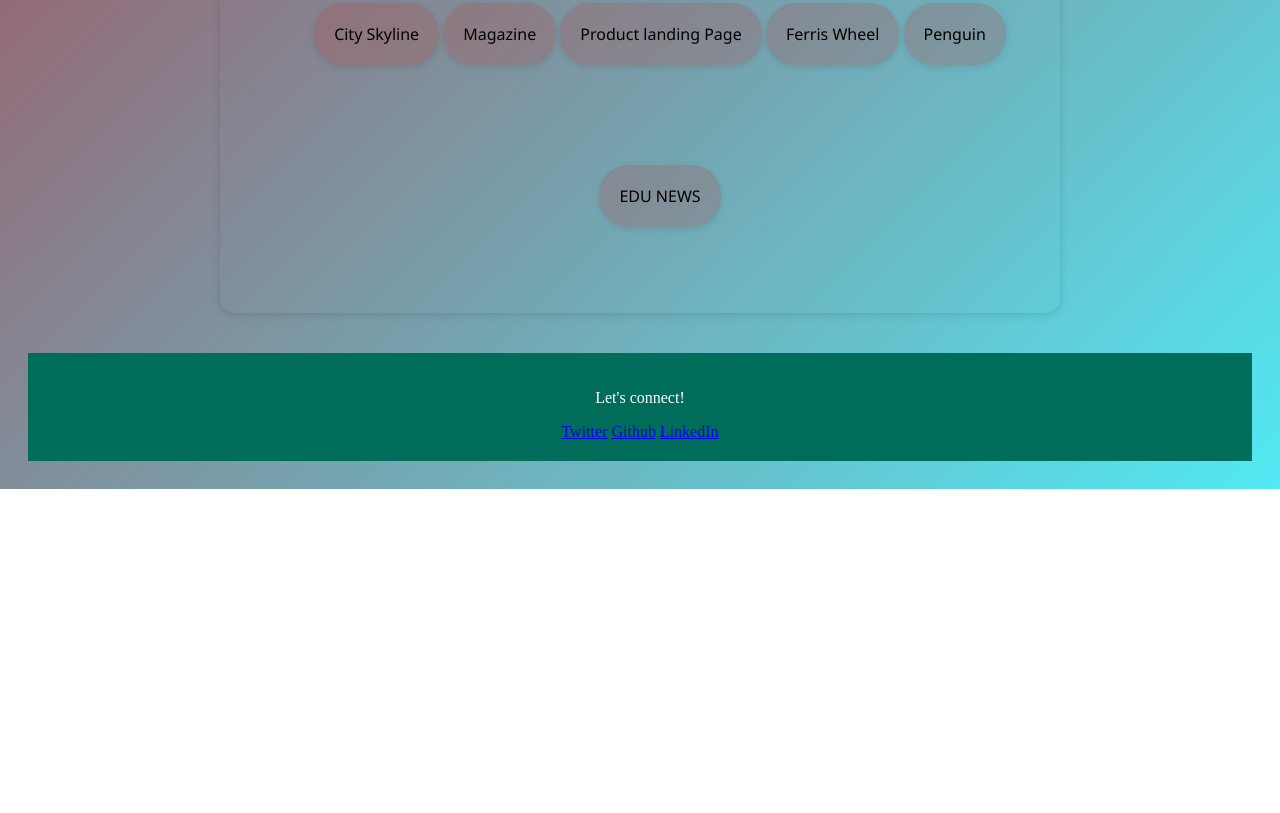
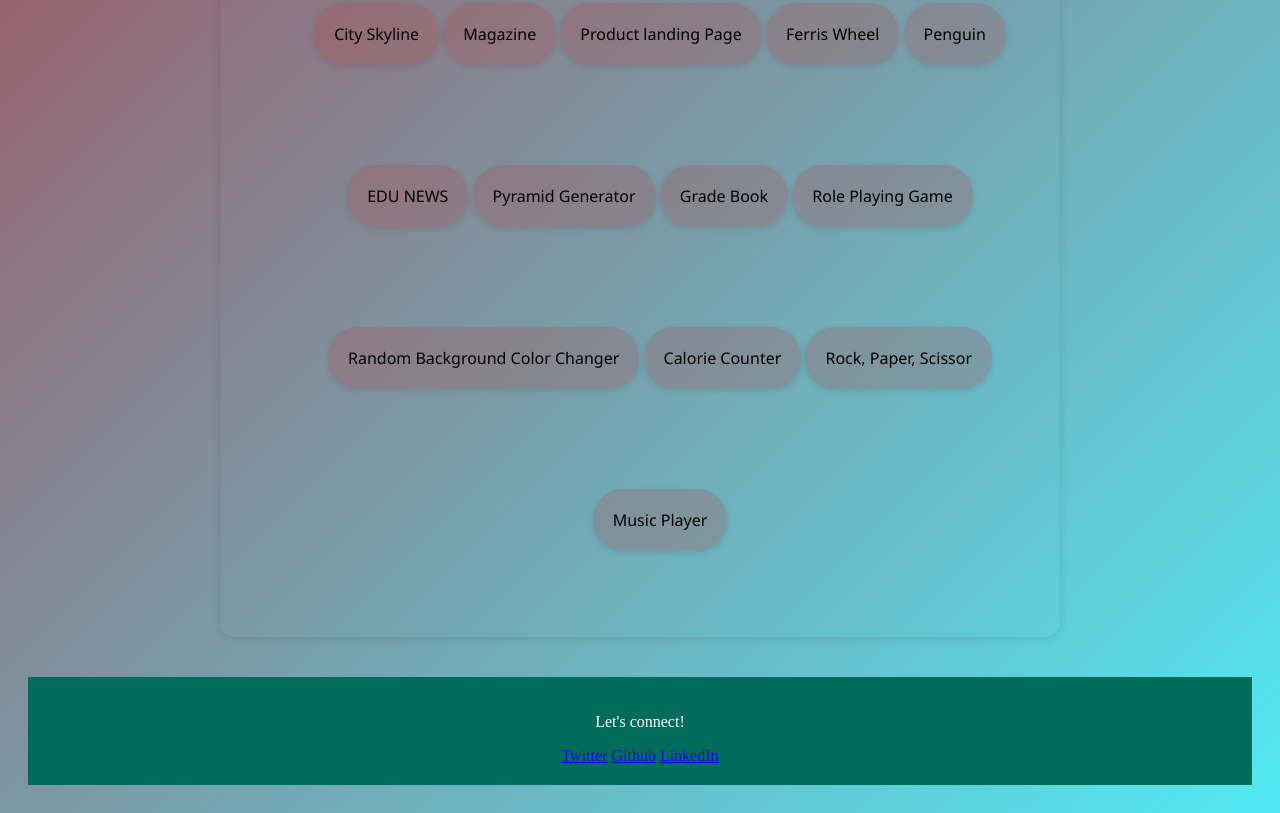
Before and after one commit to krungkrungkekek/port, a plain HTML site: page index.html in a window 1280 px wide. Shown: the part 1015-1828 px from the top of the page. Before the commit the page ends 1504 px from the top, so only its background shows below. Drawn offline with Linux system fonts and the light colour scheme.

Commit message:
Update index.html

```diff
--- a/index.html
+++ b/index.html
@@ -109,6 +109,34 @@
                 <a href="edu.html" target="_blank">EDU NEWS</a>
             </div>
 
+            <div class="project-card">
+                <a href="Pyramid.html" target="_blank">Pyramid Generator</a>
+            </div>
+
+            <div class="project-card">
+                <a href="Grade.html" target="_blank">Grade Book</a>
+            </div>
+
+            <div class="project-card">
+                <a href="role.html" target="_blank">Role Playing Game</a>
+            </div>
+
+            <div class="project-card">
+                <a href="random.html" target="_blank">Random Background Color Changer</a>
+            </div>
+
+            <div class="project-card">
+                <a href="calorie.html" target="_blank">Calorie Counter</a>
+            </div>
+
+            <div class="project-card">
+                <a href="batobato.html" target="_blank">Rock, Paper, Scissor</a>
+            </div>
+
+            <div class="project-card">
+                <a href="music.html" target="_blank">Music Player</a>
+            </div>
+
         </ul>
     </section>
     <footer id="footer">
```
